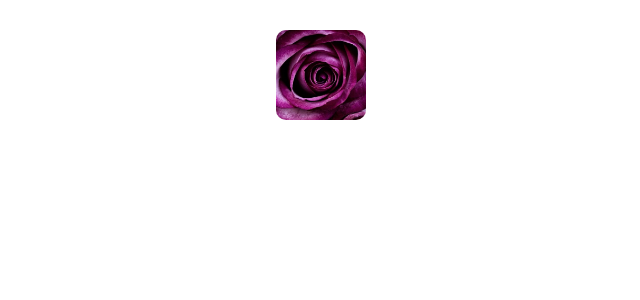
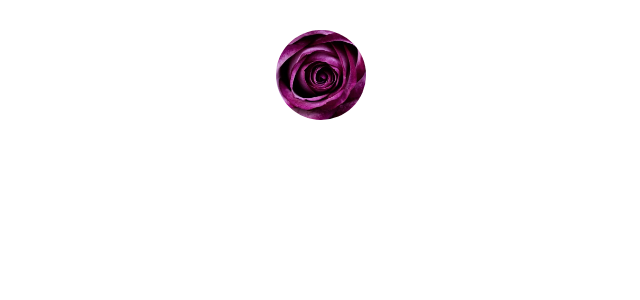
Before and after one commit to Tabea014/dictionary, a React (Create React App) app: page / in a window 1280 px wide. Shown: the top 300 px of the page, without its empty margins (319-959 px from the left). Built offline with nearby package versions, Linux system fonts and the light colour scheme.

Commit message:
Edit logo

```diff
--- a/src/App.css
+++ b/src/App.css
@@ -8,5 +8,5 @@
   max-height: 90px;
   display: block;
   margin: 0 auto;
-  border-radius: 10px;
+  border-radius: 50px;
 }
```
